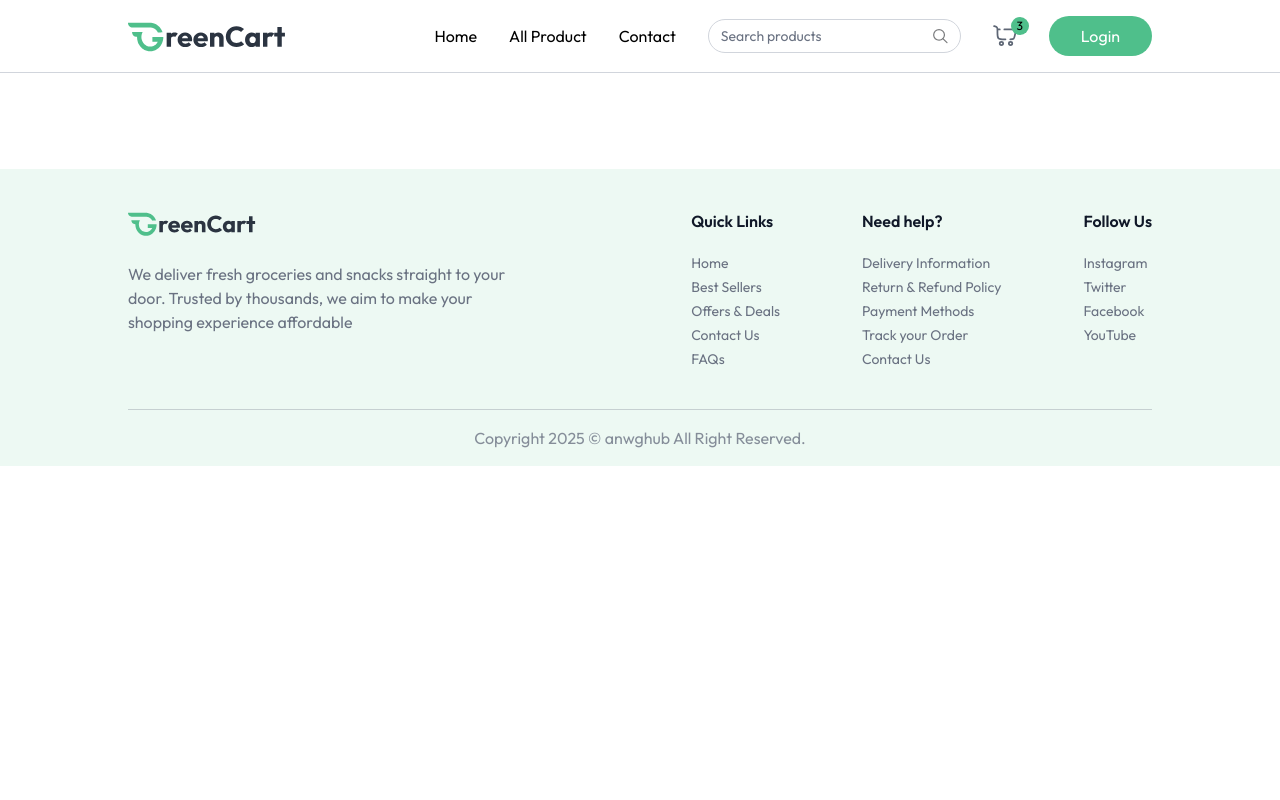
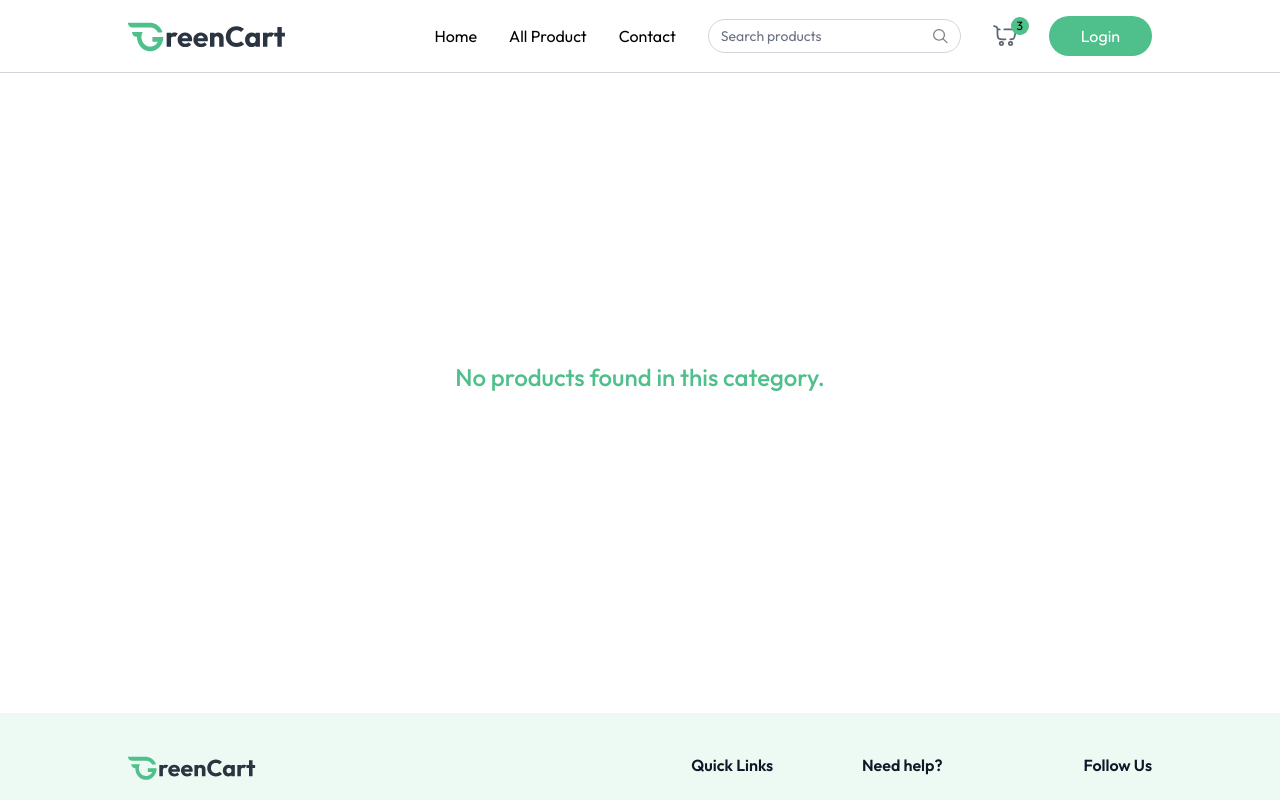
Before and after one commit to anwghub/GrocRush-grocery-shopping-app, a React (Vite) app in the folder client/: page /products/1 in a window 1280 px wide. Shown: the top 800 px of the page. Built offline with nearby package versions, Linux system fonts and the light colour scheme.

Commit message:
allproducts, category added

```diff
--- a/client/src/App.jsx
+++ b/client/src/App.jsx
@@ -6,6 +6,8 @@
 import Footer from './components/Footer';
 import { useAppContext } from './context/AppContext';
 import Login from './components/Login';
+import AllProducts from './pages/AllProducts';
+import ProductCategory from './pages/ProductCategory';
 
 const App = () => {
 
@@ -21,6 +23,8 @@
       <div className={`${isSellerPath? "" :"px-6 md:px-6 lg:px-24 xl:px-32"}`}>
         <Routes>
           <Route path='/' element={<Home />} />
+          <Route path='/products' element={<AllProducts />} />
+          <Route path='/products/:category' element={<ProductCategory />} />
         </Routes>
       </div>
       {!isSellerPath && <Footer/>}
--- a/client/src/components/Categories.jsx
+++ b/client/src/components/Categories.jsx
@@ -1,7 +1,10 @@
 import React from 'react'
 import { assets, categories } from '../assets/assets'
+import { useNavigate } from "react-router-dom";
 
 const Categories = () => {
+
+    const navigate = useNavigate();
     return (
         <div className='mt-10'>
             <p className='text-2xl md:text-3xl font-medium'>Categories</p>
@@ -10,7 +13,7 @@
                 {categories.map((category, index) => (
                     <div className='group cursor-pointer py-5 px-3 gap-2 rounded-lg flex flex-col justify-center items-center' style={{backgroundColor:category.bgColor}}
                     onClick={()=>{
-                        Navigate(`/products/${category.path.toLowerCase()}`);
+                        navigate(`/products/${category.path.toLowerCase()}`);
                         scrollTo(0,0)
                     }}>
                         <img src={category.image} alt={category.text}className='group-hover:scale-108 transition max-w-28' />
--- a/client/src/components/Navbar.jsx
+++ b/client/src/components/Navbar.jsx
@@ -1,17 +1,23 @@
-import React from 'react'
+import React, { useEffect } from 'react'
 import { NavLink, useNavigate } from 'react-router-dom'
 import { assets } from '../assets/assets'
 import { useAppContext } from '../context/AppContext';
 
 const Navbar = () => {
     const [open, setOpen] = React.useState(false);
-    const { user, setUser, setShowUserLogin } = useAppContext();
+    const { user, setUser, setShowUserLogin, setSearchQuery, searchQuery} = useAppContext();
     const navigate = useNavigate();
 
     const logout = async () => {
         setUser(null);
         navigate('/');
     }
+
+    useEffect(()=>{
+        if(searchQuery.length > 0){
+            navigate("/products")
+        }
+    }, [searchQuery])
 
     return (
         <nav className="flex items-center justify-between px-6 md:px-16 lg:px-24 xl:px-32 py-4 border-b border-gray-300 bg-white relative transition-all">
@@ -27,7 +33,7 @@
                 <NavLink to={'/contact'}>Contact</NavLink>
 
                 <div className="hidden lg:flex items-center text-sm gap-2 border border-gray-300 px-3 rounded-full">
-                    <input className="py-1.5 w-full bg-transparent outline-none placeholder-gray-500" type="text" placeholder="Search products" />
+                    <input onChange={(e)=> setSearchQuery(e.target.value)} className="py-1.5 w-full bg-transparent outline-none placeholder-gray-500" type="text" placeholder="Search products" />
                     <img src={assets.search_icon} alt="search" className='w-4 h-4' />
                 </div>
 
--- a/client/src/context/AppContext.jsx
+++ b/client/src/context/AppContext.jsx
@@ -1,4 +1,3 @@
-/* @refresh reset */
 import { useContext, useEffect, useState } from "react";
 import { createContext } from "react";
 import { useNavigate } from "react-router-dom";
@@ -17,6 +16,7 @@
     const [showUserLogin, setShowUserLogin]=useState(false);
     const [products, setProducts] = useState([]);
     const [cartItems,setCartItems] = useState({});
+    const [searchQuery,setSearchQuery] = useState("");
 
     //fetch
     const fetchProducts = async ()=>{
@@ -59,7 +59,7 @@
         fetchProducts();
     },[])
 
-    const value={navigate,setIsSeller, setUser,user,isSeller, showUserLogin, setShowUserLogin,products, currency, addToCart, updateCartItem, removeFromCart, cartItems}
+    const value={navigate,setIsSeller, setUser,user,isSeller, showUserLogin, setShowUserLogin,products, currency, addToCart, updateCartItem, removeFromCart, cartItems, searchQuery,setSearchQuery}
     return <AppContext.Provider value={value}>
         {children}
     </AppContext.Provider>
--- /dev/null
+++ b/client/src/pages/AllProducts.jsx
@@ -0,0 +1,36 @@
+import React, { useEffect, useState } from 'react'
+import { useAppContext } from '../context/AppContext'
+import ProductCard from '../components/ProductCard';
+
+const AllProducts = () => {
+
+    const { products, searchQuery } = useAppContext();
+    const [filterProducts, setFilterProducts] = useState([]);
+
+    useEffect(() => {
+        if (searchQuery.length > 0) {
+            setFilterProducts(products.filter(
+                product => product.name.toLowerCase().includes(searchQuery.toLowerCase())
+            ))
+        }else{
+            setFilterProducts(products)
+        }
+    }, [products, searchQuery]);
+
+    return (
+        <div className='mt-16 flex flex-col'>
+            <div className='flex flex-col items-end w-max'>
+                <p className='text-2xl font-medium uppercase'>All Products</p>
+                <div className='w-16 h-0.5 bg-primary rounded-full'></div>
+            </div>
+
+            <div className='grid grid-cols-2 sm:grid-cols-3 md:grid-cols-4 gap-3 md:gap-6 lg:grid-cols-5 mt-6'>
+                {filterProducts.filter((product)=> product.inStock).map((product, index)=>(
+                    <ProductCard key={index} product={product} />
+                ))}
+            </div>
+        </div>
+    )
+}
+
+export default AllProducts
--- /dev/null
+++ b/client/src/pages/ProductCategory.jsx
@@ -0,0 +1,37 @@
+import React from 'react'
+import { useAppContext } from '../context/AppContext';
+import { useParams } from 'react-router-dom';
+import { categories } from '../assets/assets';
+import ProductCard from '../components/ProductCard';
+
+const ProductCategory = () => {
+    const { products } = useAppContext();
+    const { category } = useParams();
+
+    const searchCategory = categories.find((item)=> item.path.toLowerCase() === category)
+    const filteredProducts = products.filter((product) => product.category.toLowerCase() === category);
+  return (
+        <div className='mt-16'>
+            {searchCategory && (
+                <div className='flex flex-col items-end w-max'>
+                    <p className='text-2xl font-medium'>{searchCategory.text.toUpperCase()}</p>
+                    <div className='w-16 h-0.5 bg-primary rounded-full'></div>
+                </div>
+            )}
+            {filteredProducts.length >0 ? (
+                <div className='grid grid-cols-2 sm:grid-cols-3 md:grid-cols-4 gap-3 md:gap-6 lg:grid-cols-5 mt-6'>
+                    {filteredProducts.map((product)=>(
+                        <ProductCard key={product._id} product={product} />
+                    ))}
+                </div>
+            ): (
+                <div className='flex items-center justify-center h-[60vh]'>
+                    <p className='text-2xl font-medium text-primary'>No products found in this category.</p>
+                </div>
+            )}
+
+        </div>
+    )
+}
+
+export default ProductCategory
```
